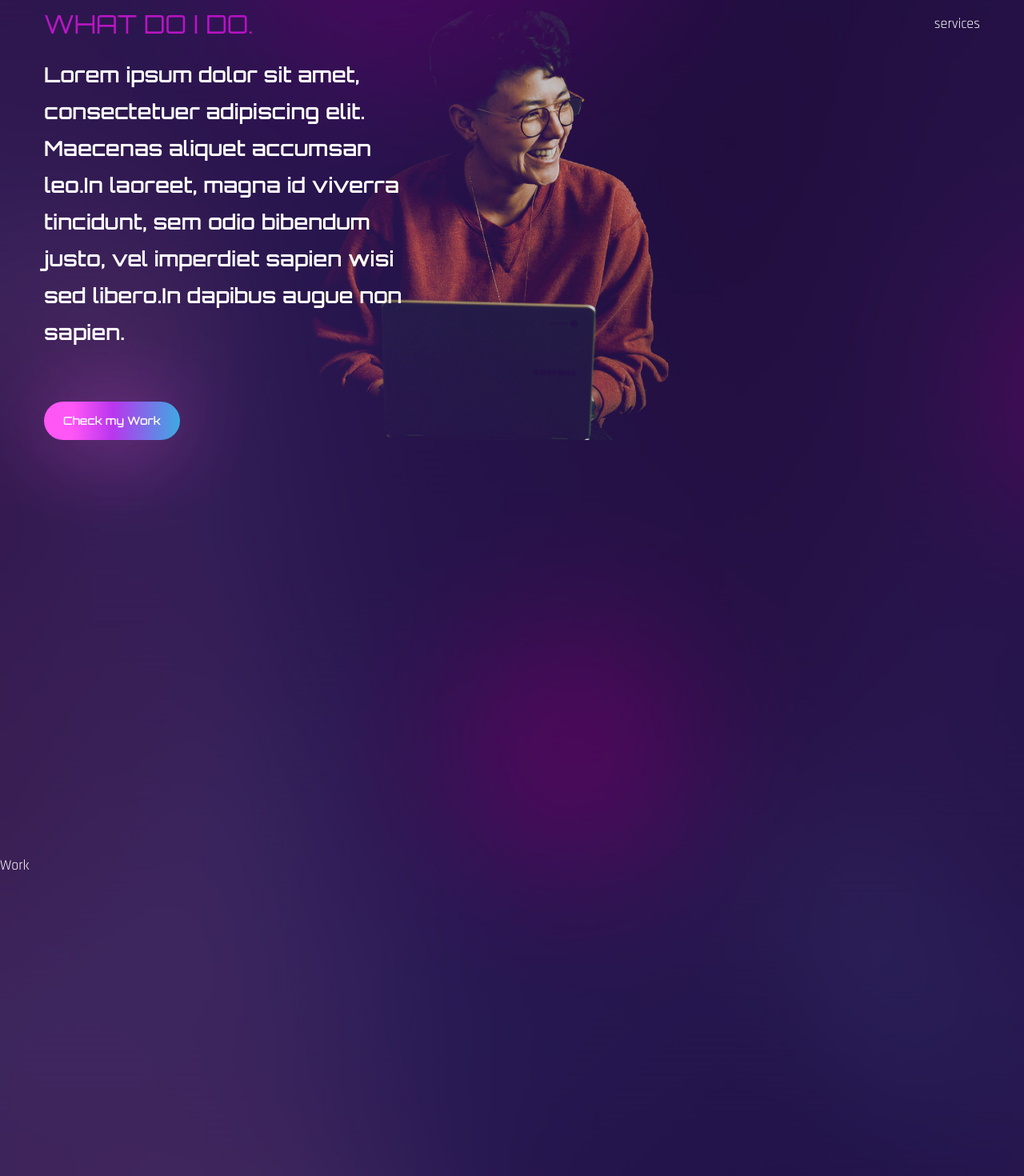
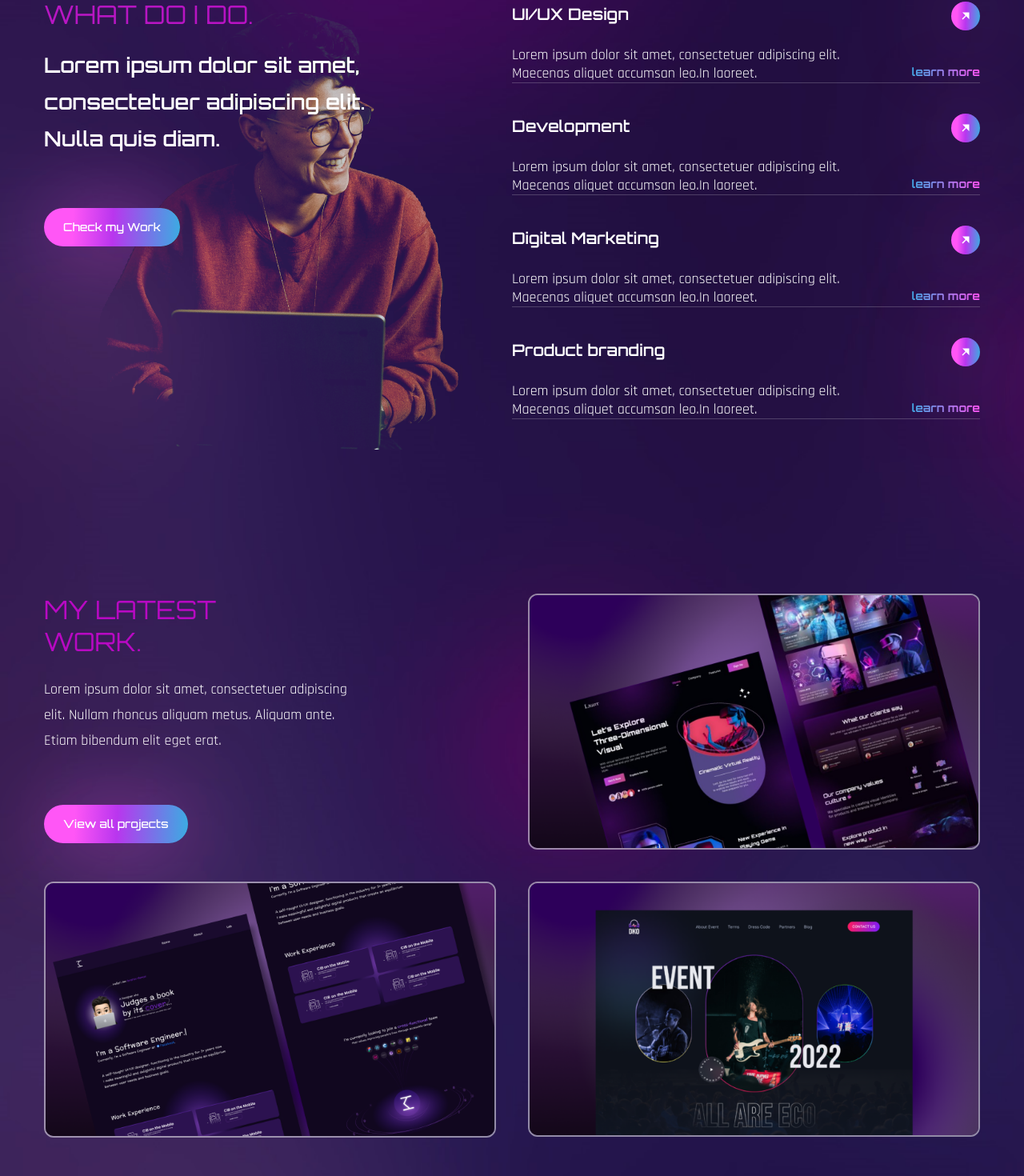
Before and after one commit to zazicekx/KATEBOB_portfolio, a React (Create React App) app: page / in a window 1280 px wide. Shown: the part 1654-3124 px from the top of the page at 80% size. Built offline with nearby package versions, Linux system fonts and the light colour scheme; the HTML template or start-up script is replaced by a standard one; a web font is replaced by a local one.

Commit message:
work page done

```diff
--- a/src/components/Banner.js
+++ b/src/components/Banner.js
@@ -80,7 +80,8 @@
                         whileInView={"show"}
                         viewport={{ once: false, amount: 0.7 }}
                         className="flex text-[20px] gap-x-6 max-w-max mx-auto lg:mx-0">
-                        <a href="#">
+                        <a href="https://www.instagram.com/bobek.kresli/"
+                            target="_blank" rel="noopener noreferrer">
                             <FaInstagram />
                         </a>
                         <a href="#">
--- a/src/components/Services.js
+++ b/src/components/Services.js
@@ -1,6 +1,6 @@
 import React from 'react';
 // icon
-import { BsArrowUpRight } from "react-icons/bs";
+import { RiArrowRightUpFill } from "react-icons/ri";
 // motion
 import { motion } from "framer-motion";
 // variants
@@ -11,25 +11,25 @@
     {
         name: "UI/UX Design",
         description:
-        "Lorem ipsum dolor sit amet, consectetuer adipiscing elit. Maecenas aliquet accumsan leo.In laoreet, magna id viverra tincidunt, sem odio bibendum justo, vel imperdiet sapien wisi sed libero.In dapibus augue non sapien.",
+            "Lorem ipsum dolor sit amet, consectetuer adipiscing elit. Maecenas aliquet accumsan leo.In laoreet.",
         link: "learn more"
     },
     {
         name: "Development",
         description:
-            "Lorem ipsum dolor sit amet, consectetuer adipiscing elit. Maecenas aliquet accumsan leo.In laoreet, magna id viverra tincidunt, sem odio bibendum justo, vel imperdiet sapien wisi sed libero.In dapibus augue non sapien.",
+            "Lorem ipsum dolor sit amet, consectetuer adipiscing elit. Maecenas aliquet accumsan leo.In laoreet.",
         link: "learn more"
     },
     {
         name: "Digital Marketing",
         description:
-            "Lorem ipsum dolor sit amet, consectetuer adipiscing elit. Maecenas aliquet accumsan leo.In laoreet, magna id viverra tincidunt, sem odio bibendum justo, vel imperdiet sapien wisi sed libero.In dapibus augue non sapien.",
+            "Lorem ipsum dolor sit amet, consectetuer adipiscing elit. Maecenas aliquet accumsan leo.In laoreet.",
         link: "learn more"
     },
     {
         name: "Product branding",
         description:
-            "Lorem ipsum dolor sit amet, consectetuer adipiscing elit. Maecenas aliquet accumsan leo.In laoreet, magna id viverra tincidunt, sem odio bibendum justo, vel imperdiet sapien wisi sed libero.In dapibus augue non sapien.",
+            "Lorem ipsum dolor sit amet, consectetuer adipiscing elit. Maecenas aliquet accumsan leo.In laoreet.",
         link: "learn more"
     },
 ]
@@ -40,19 +40,62 @@
             <div className="container mx-auto">
                 <div className="flex flex-col lg:flex-row">
                     { /* text & image */}
-                    <div className="flex-1 lg:bg-services lg:bg-bottom bg-no-repeat
+                    <motion.div
+                        variants={fadeIn("left", 0.4)}
+                        initial="hidden"
+                        whileInView={"show"}
+                        viewport={{ once: false, amount: 0.7 }}
+                        className="flex-1 lg:bg-services lg:bg-bottom bg-no-repeat
                         mix-blend-lighten mb-12 lg:mb-0">
                         <h2 className="h2 text-accent mb-6">What Do I Do.</h2>
                         <h3 className="h3 max-w-[455px] mb-16">
                             Lorem ipsum dolor sit amet, consectetuer adipiscing elit.
-                            Maecenas aliquet accumsan leo.In laoreet, magna id viverra
-                            tincidunt, sem odio bibendum justo, vel imperdiet sapien wisi
-                            sed libero.In dapibus augue non sapien.
+                            Nulla quis diam.
+
                         </h3>
                         <button className="btn btn-sm">Check my Work</button>
-                    </div>
+                    </motion.div>
                     { /* services */ }
-                    <div>services</div>
+                    <motion.div
+                        variants={fadeIn("right", 0.5)}
+                        initial="hidden"
+                        whileInView={"show"}
+                        viewport={{ once: false, amount: 0.7 }}
+                        className="flex-1"
+                    >
+                        {/* service list */}
+                        <div>
+                            {services.map((service, index) => {
+                                return (
+                                    <div className="border-b border-white/20 h[146px]
+                                         mb-[38px] flex" key={index}
+                                    >
+                                        <div className="max-w-[476px]">
+                                            <h4 className="text-[20px] tacking-weider
+                                                font-primary font-semibold mb-6"
+                                                >
+                                                {service.name}
+                                            </h4>
+                                            <p className="font-secondary leading-tight"
+                                            >
+                                                {service.description}
+                                            </p>
+                                        </div>
+                                        <div className="flex flex-col flex-1 items-end">
+                                            <a href="#" className="btn w-9 h-9 mb-[42px]
+                                                flex justify-center items-center"
+                                            >
+                                                <RiArrowRightUpFill />
+                                            </a>
+                                            <a href="#" className="text-gradient text-sm" >
+                                                { service.link }
+                                            </a>
+                                        </div>
+                                    </div>
+                                )
+                            })}
+                        </div>
+                    </motion.div>
                 </div>
             </div>
         </section>
--- a/src/components/Work.js
+++ b/src/components/Work.js
@@ -1,10 +1,111 @@
 import React from 'react';
+//motion
+import { motion } from "framer-motion"
+//variants
+import { fadeIn } from "../variants"
+//img
+import Img1 from "../assets/portfolio-img1.png";
+import Img2 from "../assets/portfolio-img2.png";
+import Img3 from "../assets/portfolio-img3.png";
+
+
 
 const Work = () => {
     return (
-        <div className="section" id="work">
-        Work
-    </div >
+        <section className="section" id="work">
+            <div className="container mx-auto">
+                <div className="flex flex-col lg:flex-row gap-x-10">
+                    <div className="flex-1 flex flex-col gap-y-12 mb-10 lg:mb-0">
+                        {/*text */}
+                        <div>
+                            <h2 className="h2 leading-tight text-accent">
+                                My latest <br />
+                                Work.
+                            </h2>
+                            <p className="max-w-sm mb-16">
+                                Lorem ipsum dolor sit amet, consectetuer adipiscing elit.
+                                Nullam rhoncus aliquam metus. Aliquam ante. Etiam bibendum elit eget erat.
+                            </p>
+                            <button className="btn btn-sm">View all projects</button>
+                        </div>
+                        {/*image */}
+                        <motion.div
+                            variants={fadeIn("right", 0.3)}
+                            initial="hidden"
+                            whileInView={"show"}
+                            viewport={{ once: false, amount: 0.3 }}
+                            className="group relative overflow-hidden border-2 border-white/50 rounded-xl">
+                            {/*overlay */}
+                            <div className="group-hover:bg-black/60 w-full
+                                            h-full absolute z-40 transition-all duration-300"
+                                            ></div>
+                            {/* img */}
+                            <img className="group-hover:scale-125 transition-all duration-500" src={Img1} alt="" />
+                            {/* pretitle */}
+                            <div className="absolute -bottom-full left-12 group-hover:bottom-24
+                                            transition-all duration-500 z-50">
+                                <span className="text-gradient"> Friends as Cats </span>
+                            </div>
+                            {/*title */}
+                            <div className="absolute -bottom-full left-12 group-hover:bottom-14
+                                            transition-all duration-500 z-50">
+                                <span className="text-3x1 text-white">Project Title</span>
+                            </div>
+                        </motion.div>
+                    </div>
+                    <div className="flex-1 flex flex-col gap-y-10">
+                        {/*image */}
+                        <motion.div
+                            variants={fadeIn("left", 0.3)}
+                            initial="hidden"
+                            whileInView={"show"}
+                            viewport={{ once: false, amount: 0.3 }}
+                            className="group relative overflow-hidden border-2 border-white/50 rounded-xl">
+                            {/*overlay */}
+                            <div className="group-hover:bg-black/60 w-full
+                                            h-full absolute z-40 transition-all duration-300"
+                            ></div>
+                            {/* img */}
+                            <img className="group-hover:scale-125 transition-all duration-500" src={Img2} alt="" />
+                            {/* pretitle */}
+                            <div className="absolute -bottom-full left-12 group-hover:bottom-24
+                                            transition-all duration-500 z-50">
+                                <span className="text-gradient"> Friends as Cats </span>
+                            </div>
+                            {/*title */}
+                            <div className="absolute -bottom-full left-12 group-hover:bottom-14
+                                            transition-all duration-500 z-50">
+                                <span className="text-3x1 text-white">Project Title</span>
+                            </div>
+                        </motion.div>
+                        {/*image */}
+                        <motion.div
+                            variants={fadeIn("left", 0.3)}
+                            initial="hidden"
+                            whileInView={"show"}
+                            viewport={{ once: false, amount: 0.3 }}
+                            className="group relative overflow-hidden border-2 border-white/50 rounded-xl">
+                            {/*overlay */}
+                            <div className="group-hover:bg-black/60 w-full
+                                            h-full absolute z-40 transition-all duration-300"
+                            ></div>
+                            {/* img */}
+                            <img className="group-hover:scale-125 transition-all duration-500" src={Img3} alt="" />
+                            {/* pretitle */}
+                            <div className="absolute -bottom-full left-12 group-hover:bottom-24
+                                            transition-all duration-500 z-50">
+                                <span className="text-gradient"> Violent Cat </span>
+                            </div>
+                            {/*title */}
+                            <div className="absolute -bottom-full left-12 group-hover:bottom-14
+                                            transition-all duration-500 z-50">
+                                <span className="text-3x1 text-white">Project Title</span>
+                            </div>
+                        </motion.div>
+                    </div>
+                </div>
+            </div>
+        </section >
     )
 };
 
```
Also changed, not shown: 1 other file (tests, documents, lock files or other folders).
